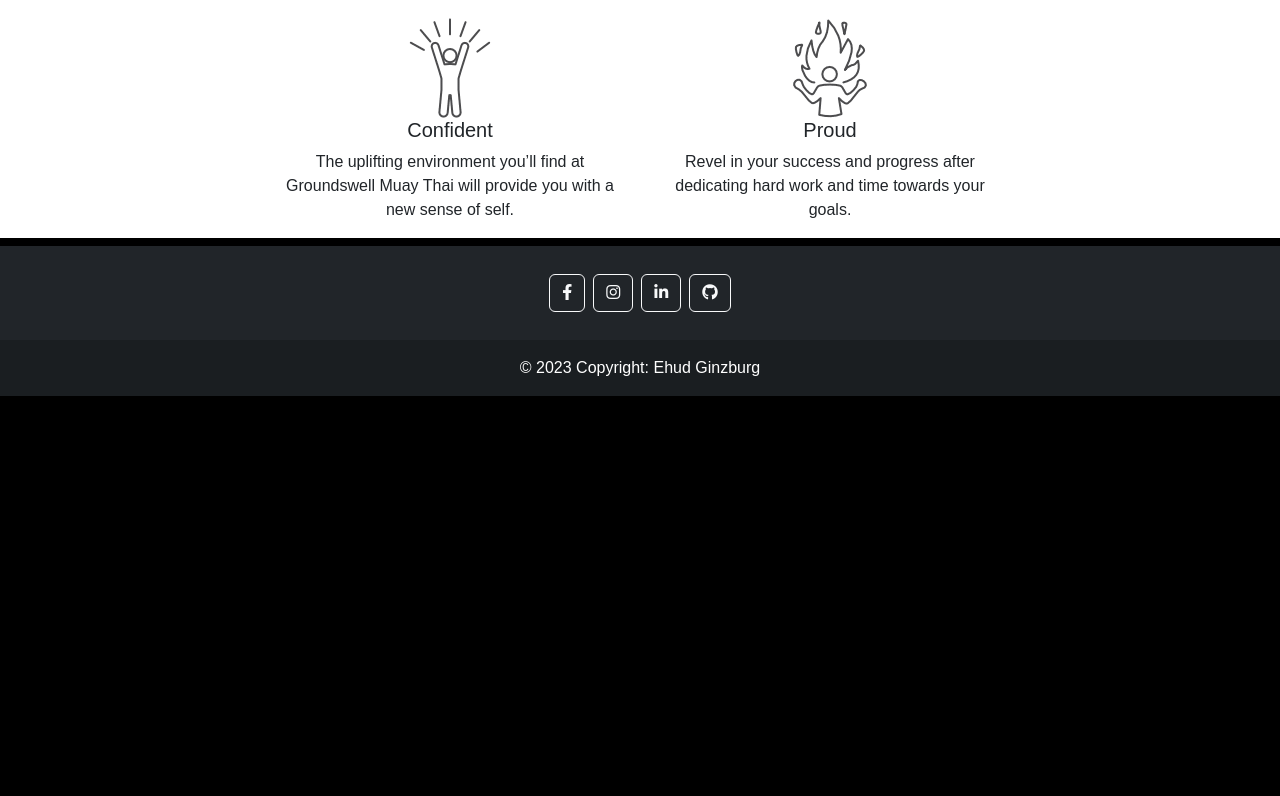
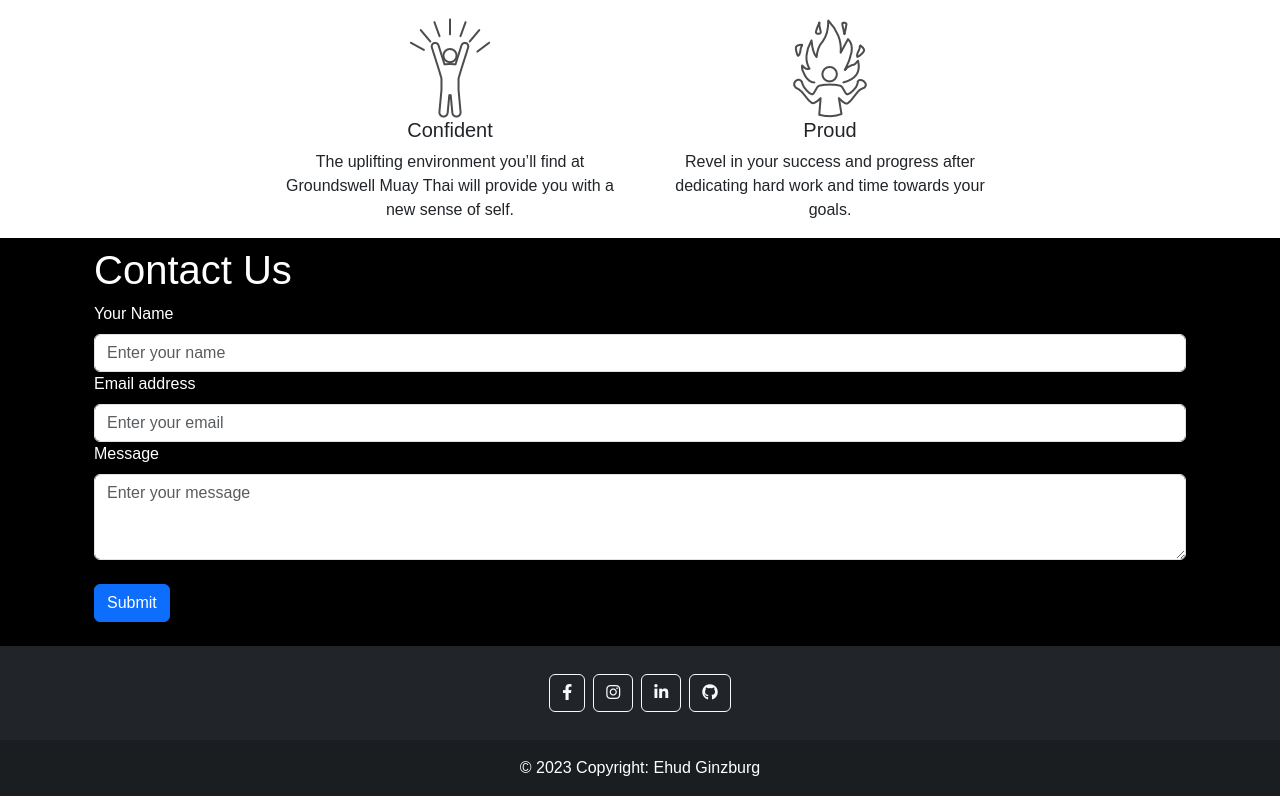
Before and after one commit to BarPupko/muaythai, a React (Create React App) app in the folder muaythai-client/: page / in a window 1280 px wide. Shown: the part 1246-2042 px from the top of the page. Before the commit the page ends 1642 px from the top, so only its background shows below. Built offline with nearby package versions, Linux system fonts and the light colour scheme.

Commit message:
muaythai

```diff
--- a/muaythai-client/src/components/Home.tsx
+++ b/muaythai-client/src/components/Home.tsx
@@ -1,4 +1,5 @@
 import { FunctionComponent } from "react";
+import { Container, Form, Button } from 'react-bootstrap';
 import Pricing from "./Pricing";
 import muayt from '../images/muayt.jpg';
 import motivation from '../images/motivation.png';
@@ -109,6 +110,35 @@ const Home: FunctionComponent<HomeProps> = () => {
                 <h5></h5>
             </div>
         </section>
+
+        <section>
+            <div className="container">
+                <Container>
+                    <h1 className="text-white">Contact Us</h1>
+                    <Form>
+                        <Form.Group controlId="formName">
+                            <Form.Label className="text-white">Your Name</Form.Label>
+                            <Form.Control type="text" placeholder="Enter your name" />
+                        </Form.Group>
+
+                        <Form.Group controlId="formEmail">
+                            <Form.Label className="text-white">Email address</Form.Label>
+                            <Form.Control type="email" placeholder="Enter your email" />
+                        </Form.Group>
+
+                        <Form.Group controlId="formMessage">
+                            <Form.Label className="text-white">Message</Form.Label>
+                            <Form.Control as="textarea" rows={3} placeholder="Enter your message" />
+                        </Form.Group>
+                        <br />
+                        <Button variant="primary" type="submit">
+                            Submit
+                        </Button>
+                    </Form>
+                </Container>
+                <br />
+            </div>
+        </section>
     </>);
 }
 
```
